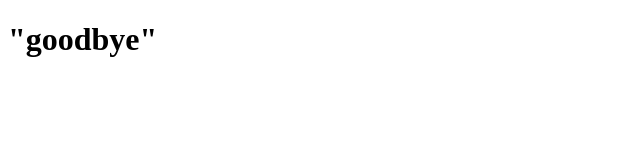
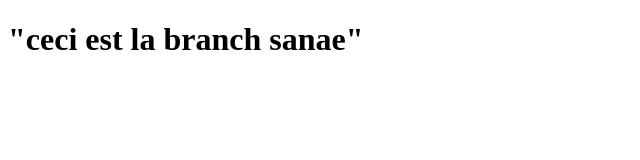
Before and after one commit to Sanaeiabkriman/exo_final_git_sanae, a plain HTML site: page index.html in a window 1280 px wide. Shown: the whole page, without its empty margins (0-640 px from the left). Drawn offline with Linux system fonts and the light colour scheme.

Commit message:
h1=branch-sanae

```diff
--- a/index.html
+++ b/index.html
@@ -7,6 +7,6 @@
     <title>Document</title>
 </head>
 <body>
-    <h1>"goodbye"</h1>
+    <h1>"ceci est la branch sanae"</h1>
 </body>
 </html>
```
